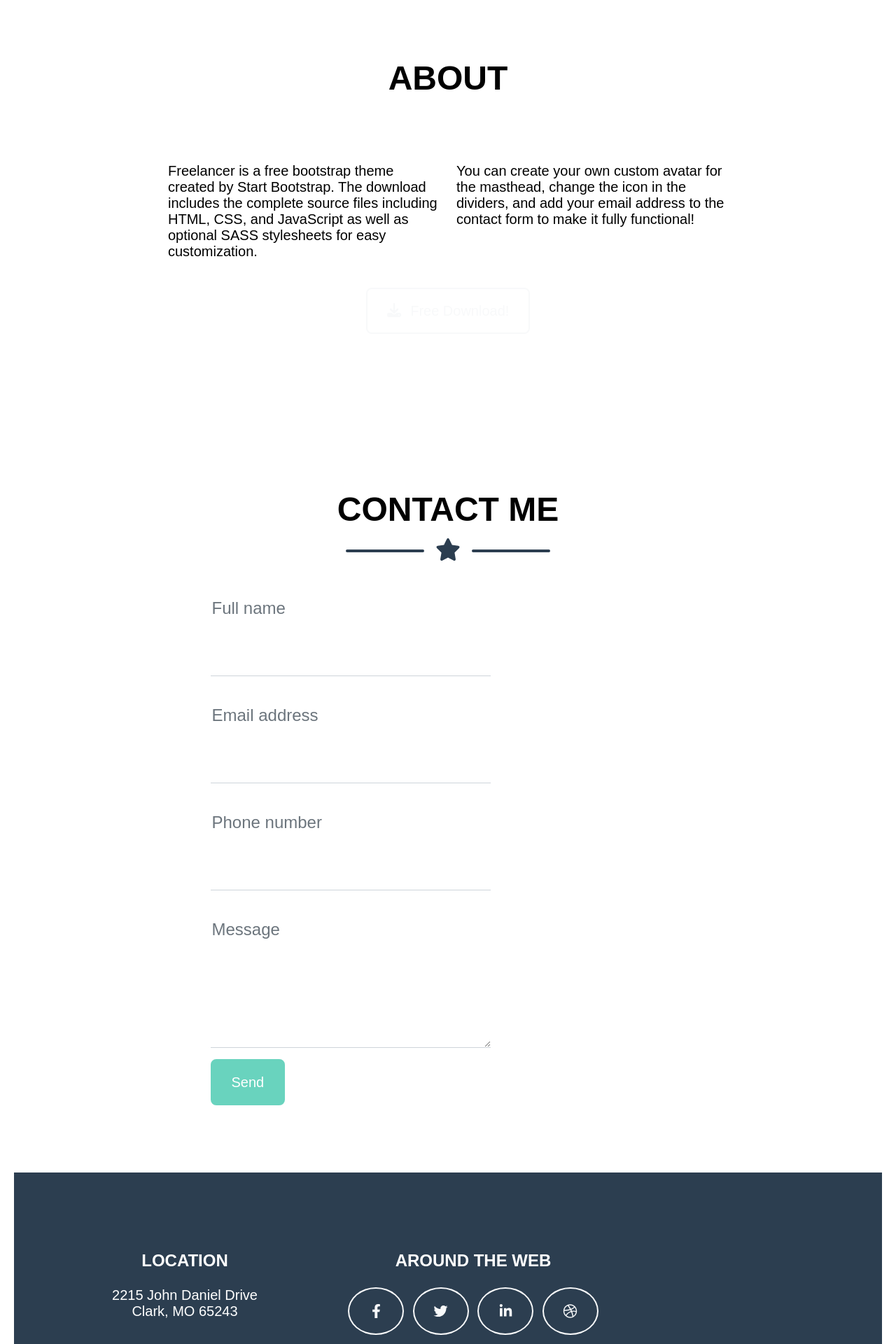
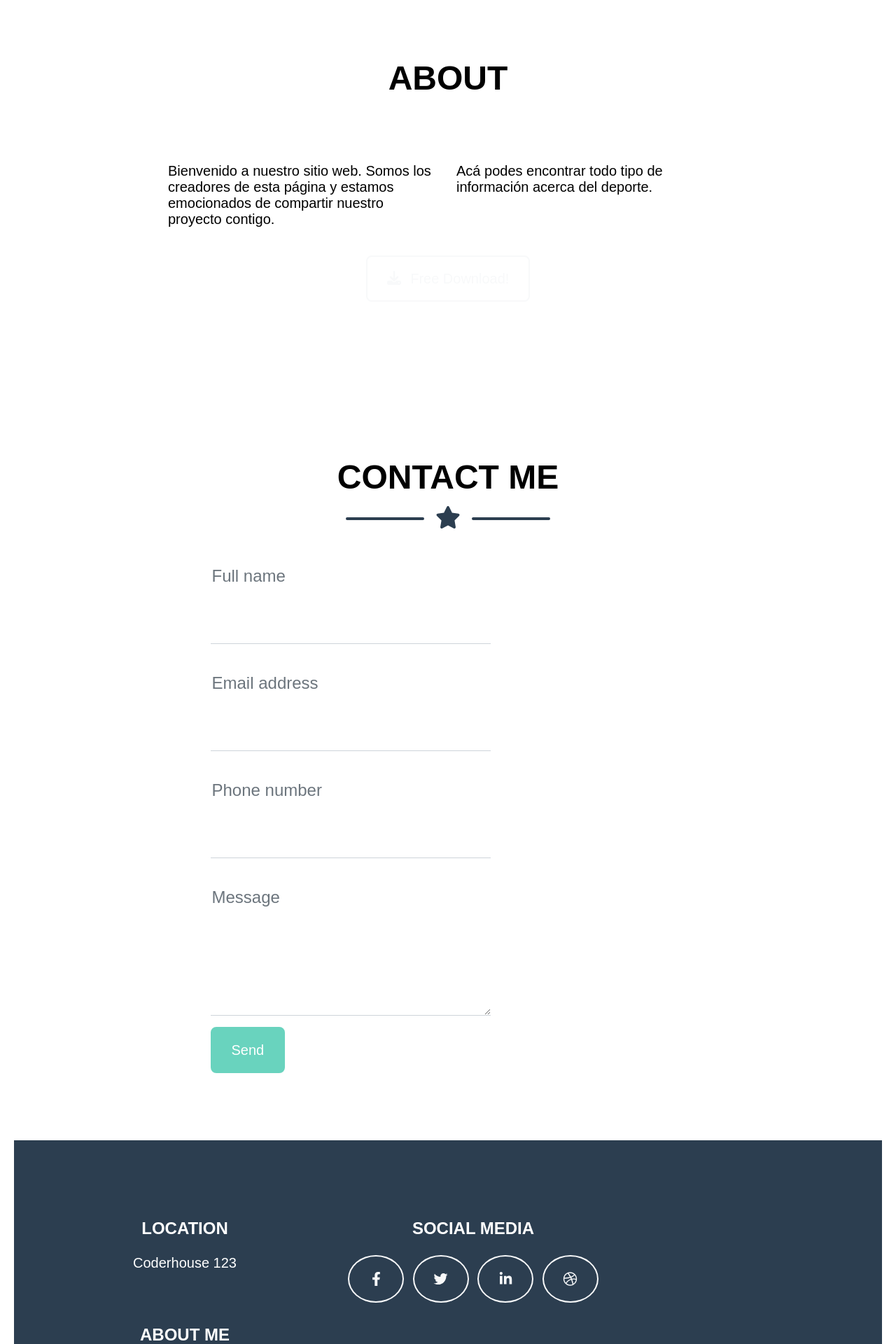
Before and after one commit to LAurelio8/entrega-final-Aurelio, a Django app: page /index/ in a window 1280 px wide. Shown: the part 2160-4080 px from the top of the page at 70% size. Run offline with Django 4.2, Linux system fonts and the light colour scheme; some libraries are stand-ins or nearby versions.

Commit message:
se modifican los textos por defecto de bootstrap

```diff
--- a/mi_proyecto/entrega_final/templates/index.html
+++ b/mi_proyecto/entrega_final/templates/index.html
@@ -49,7 +49,7 @@
       <!-- Masthead Avatar Image-->
       <img class="masthead-avatar mb-5" src="{% static 'img/avataaars.svg' %}" alt="..." />
       <!-- Masthead Heading-->
-      <h1 class="masthead-heading text-uppercase mb-0">Start Bootstrap</h1>
+      <h1 class="masthead-heading text-uppercase mb-0">Aurelio Blog</h1>
       <!-- Icon Divider-->
       <div class="divider-custom divider-light">
         <div class="divider-custom-line"></div>
@@ -57,7 +57,7 @@
         <div class="divider-custom-line"></div>
       </div>
       <!-- Masthead Subheading-->
-      <p class="masthead-subheading font-weight-light mb-0">Graphic Artist - Web Designer - Illustrator</p>
+      <p class="masthead-subheading font-weight-light mb-0">El mejor Blog que puedas visitar</p>
     </div>
   </header>
   <!-- Portfolio Section-->
@@ -144,13 +144,14 @@
       <!-- About Section Content-->
       <div class="row">
         <div class="col-lg-4 ms-auto">
-          <p class="lead">Freelancer is a free bootstrap theme created by Start Bootstrap. The download includes the
-            complete source files including HTML, CSS, and JavaScript as well as optional SASS stylesheets for easy
-            customization.</p>
+          <p class="lead">Bienvenido a nuestro sitio web. Somos los creadores de esta página y estamos emocionados de
+            compartir nuestro
+            proyecto contigo.</p>
         </div>
         <div class="col-lg-4 me-auto">
-          <p class="lead">You can create your own custom avatar for the masthead, change the icon in the dividers, and
-            add your email address to the contact form to make it fully functional!</p>
+          <p class="lead">Acá podes encontrar todo tipo de información acerca del deporte.
+
+          </p>
         </div>
       </div>
       <!-- About Section Button-->
@@ -248,14 +249,12 @@
         <div class="col-lg-4 mb-5 mb-lg-0">
           <h4 class="text-uppercase mb-4">Location</h4>
           <p class="lead mb-0">
-            2215 John Daniel Drive
-            <br />
-            Clark, MO 65243
+            Coderhouse 123
           </p>
         </div>
         <!-- Footer Social Icons-->
         <div class="col-lg-4 mb-5 mb-lg-0">
-          <h4 class="text-uppercase mb-4">Around the Web</h4>
+          <h4 class="text-uppercase mb-4">Social Media</h4>
           <a class="btn btn-outline-light btn-social mx-1" href="#!"><i class="fab fa-fw fa-facebook-f"></i></a>
           <a class="btn btn-outline-light btn-social mx-1" href="#!"><i class="fab fa-fw fa-twitter"></i></a>
           <a class="btn btn-outline-light btn-social mx-1" href="#!"><i class="fab fa-fw fa-linkedin-in"></i></a>
@@ -263,11 +262,9 @@
         </div>
         <!-- Footer About Text-->
         <div class="col-lg-4">
-          <h4 class="text-uppercase mb-4">About Freelancer</h4>
+          <h4 class="text-uppercase mb-4">About Me</h4>
           <p class="lead mb-0">
-            Freelance is a free to use, MIT licensed Bootstrap theme created by
-            <a href="http://startbootstrap.com">Start Bootstrap</a>
-            .
+            Mi nombre es Lucas Aurelio, tengo 22 años y este es mi Blog Personal
           </p>
         </div>
       </div>
```
Also changed, not shown: mi_proyecto/entrega_final/templates/about.html (deleted, +0 -16 lines).
